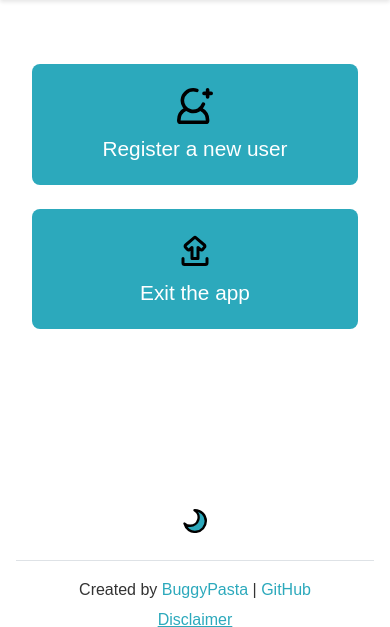
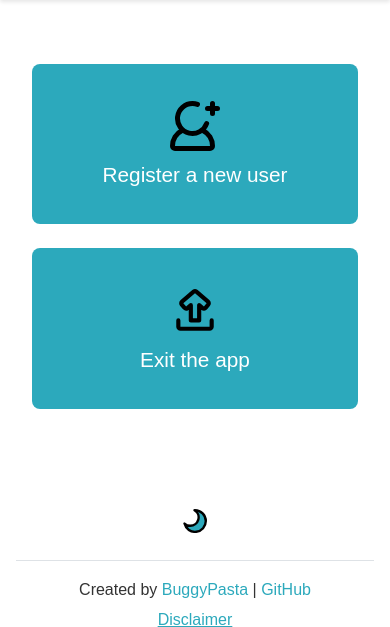
Before and after one commit to BuggyPasta/BloodPressureTracker, a Flask app: page / in a window 390 px wide. Shown: the part 191-818 px from the top of the page. Run offline with Flask 3, Linux system fonts and the light colour scheme.

Commit message:
Update styles.css

```diff
--- a/app/static/css/styles.css
+++ b/app/static/css/styles.css
@@ -93,6 +93,7 @@ main {
     flex-direction: column;
     align-items: center;
     gap: 0.8rem;
+    padding: 0.8rem;
 }
 
 .action-btn {
@@ -167,15 +168,15 @@ main {
 }
 
 .user-name {
-    font-size: 1.3rem;
+    font-size: 1.5rem;
     margin-bottom: 0.3rem;
 }
 
 .user-details {
-    font-size: 0.9rem;
-    color: var(--text-color);
+    font-size: 1rem;
     opacity: 0.9;
     margin: 0;
+    line-height: 0.30rem;
 }
 
 .user-button {
@@ -436,8 +437,8 @@ footer {
     }
 
     .action-btn img {
-        width: 36px;
-        height: 36px;
+        width: 50px;
+        height: 50px;
     }
 
     .measurement-inputs {
```
